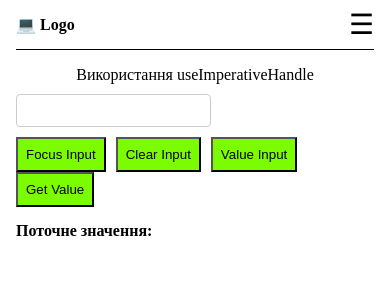
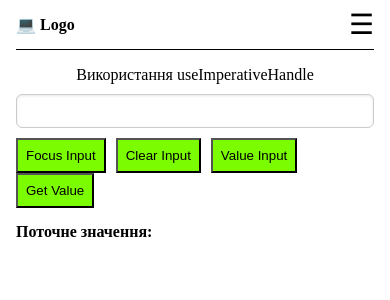
Before and after one commit to PetroMazuryk/react-u-1, a React (Create React App) app: page /react-u-1/about in a window 390 px wide. Shown: the top 300 px of the page. Built offline with nearby package versions, Linux system fonts and the light colour scheme.

Commit message:
add styles for input

```diff
--- a/src/components/UI/input/CustomInput.module.css
+++ b/src/components/UI/input/CustomInput.module.css
@@ -1,6 +1,37 @@
 .customInput {
-    padding: 8px;
+    padding: 10px 14px;
     margin-right: 12px;
     border: 1px solid #ccc;
-    border-radius: 4px;
+    border-radius: 6px;
+    font-size: 16px;
+    outline: none;
+    transition: all 0.2s ease-in-out;
+    width: 250px;
+    box-shadow: inset 0 1px 3px rgba(0, 0, 0, 0.1);
 }
+
+
+.customInput:focus {
+    border-color: #4caf50;
+    box-shadow: 0 0 5px rgba(76, 175, 80, 0.5);
+}
+
+
+.customInput:hover {
+    border-color: #999;
+}
+
+
+.customInput::placeholder {
+    color: #aaa;
+    font-style: italic;
+}
+
+
+@media screen and (max-width: 480px) {
+    .customInput {
+        width: 100%;
+        font-size: 14px;
+        padding: 8px 10px;
+    }
+}
```
